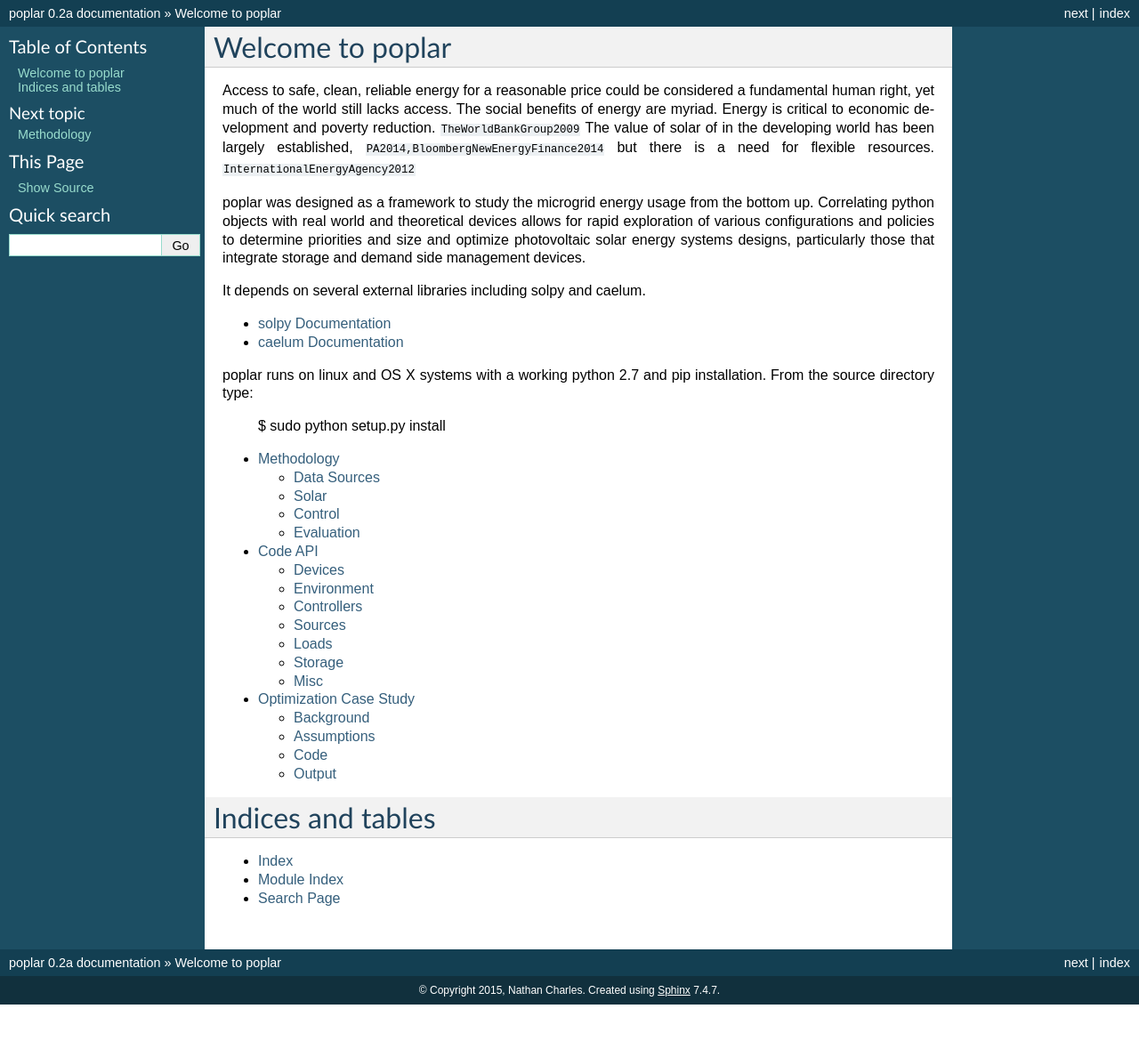
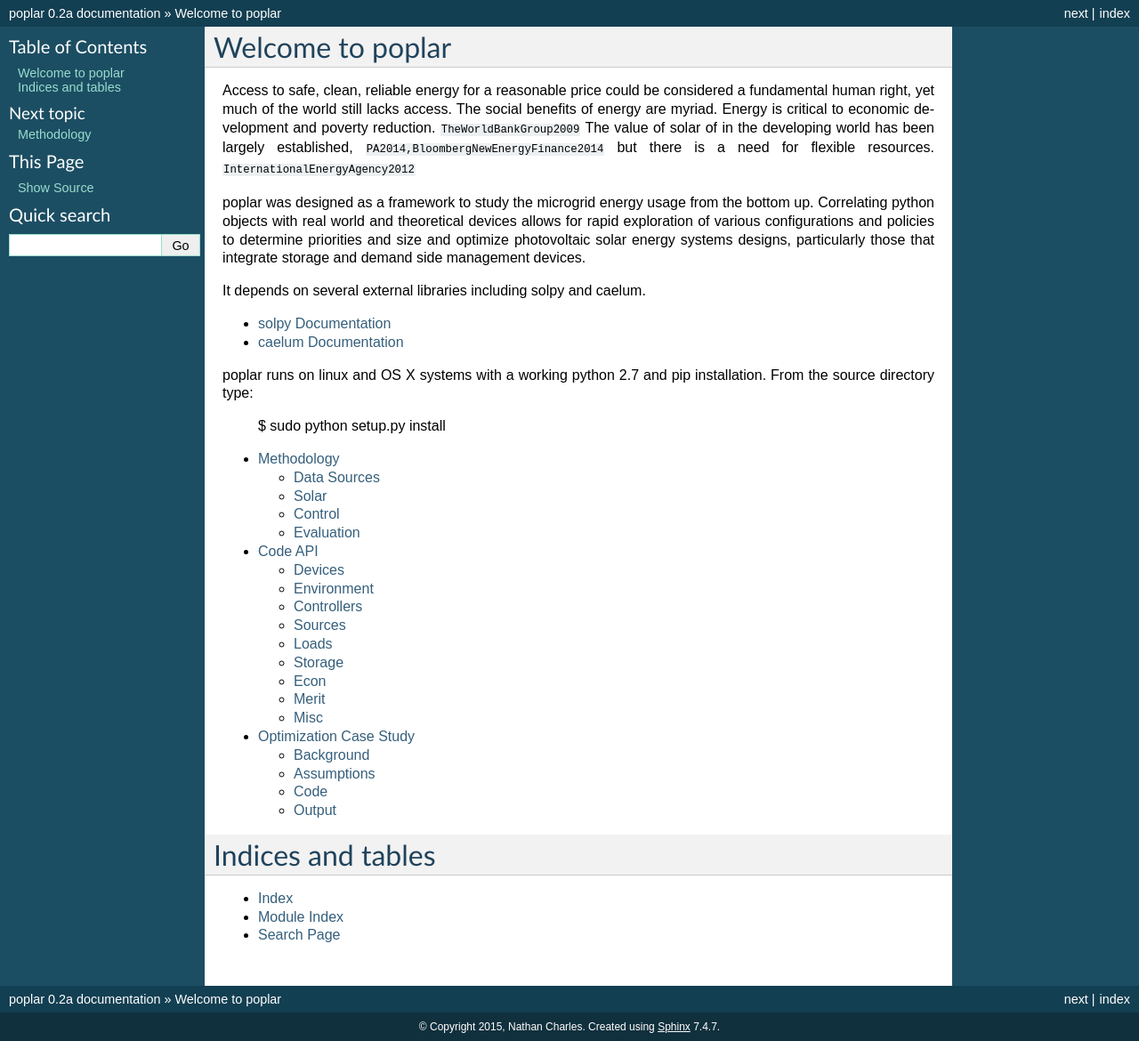
Before and after one commit to nrcharles/poplar, a Sphinx documentation site: the page built from doc/index.rst, in a window 1280 px wide. Shown: the whole page at 89% size. Built offline with Sphinx 7.4.7, drawn with Linux system fonts in a browser that asks for light colours; cross-references to code outside the pages are shown as plain code; before the commit the page ends 1129 px from its top, so only the background shows below that.

Commit message:
new modules

```diff
--- a/doc/code.rst
+++ b/doc/code.rst
@@ -40,6 +40,19 @@ Storage
 .. automodule:: storage
    :members:
 
+Econ
+----
+
+.. automodule:: econ
+   :members:
+
+Merit
+-----
+
+.. automodule:: merit
+   :members:
+
+
 Misc
 ----
 Miscellaneous functions that don't obviously belong elsewhere.
```
